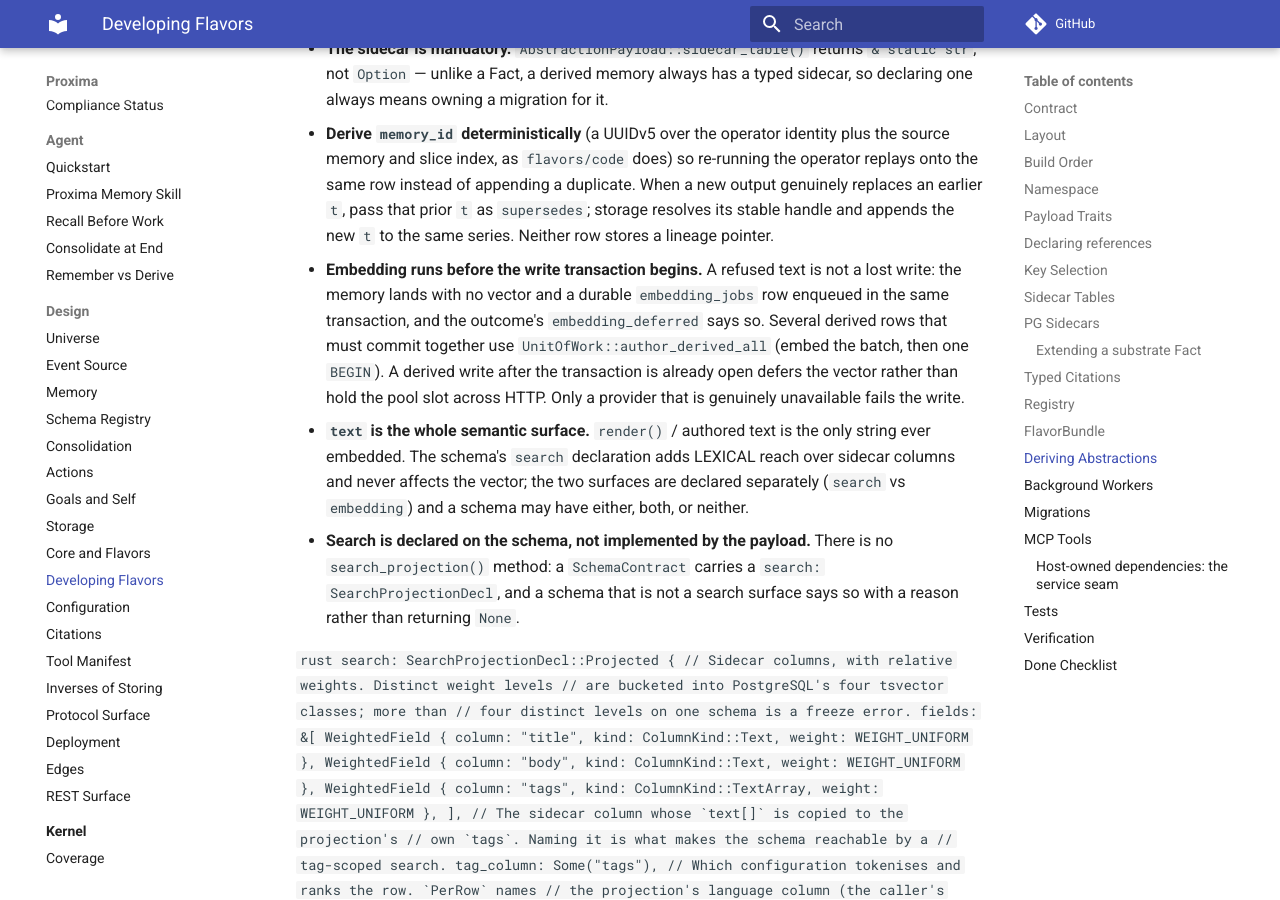
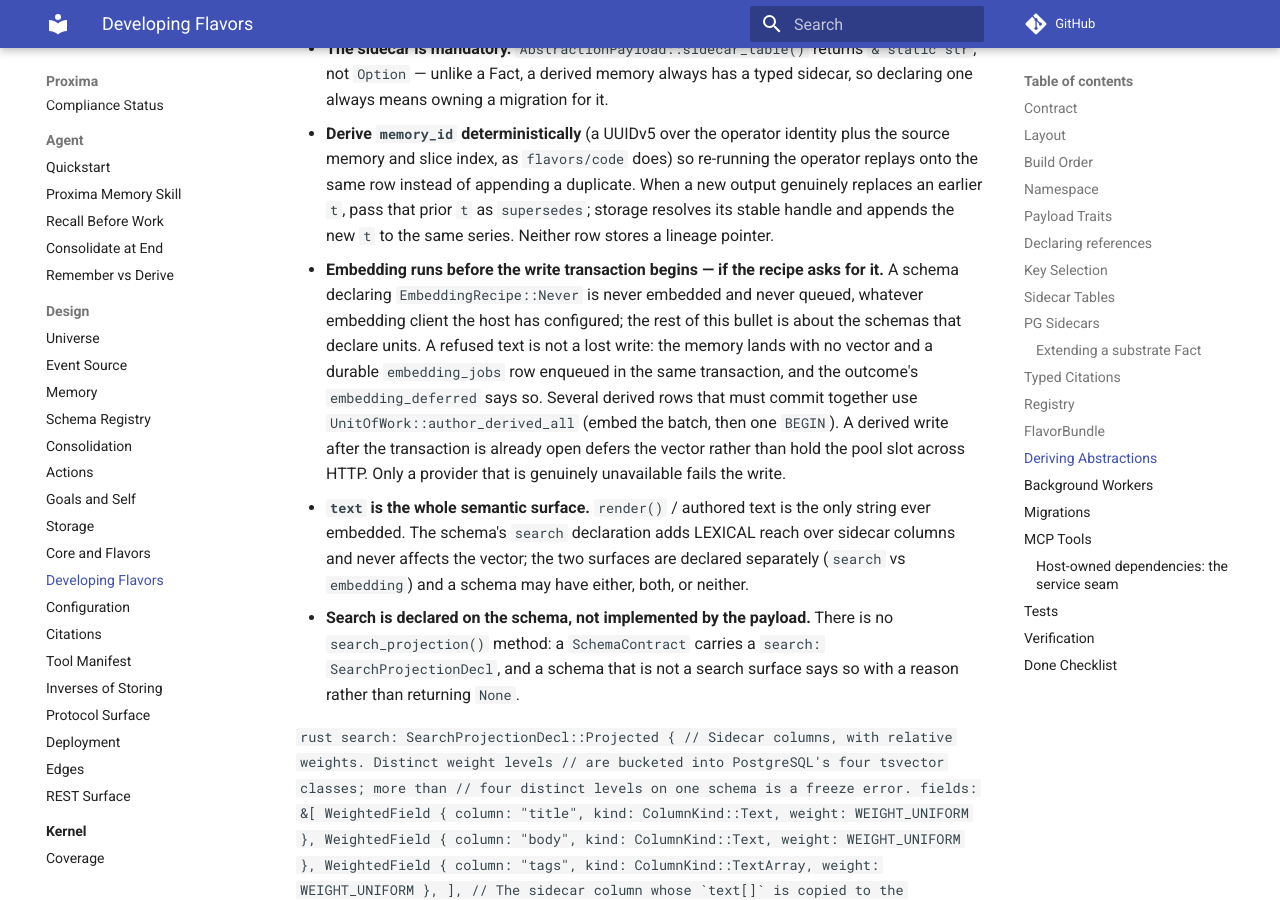
Before and after one commit to Aquilo-Solution-S/Proxima, an MkDocs documentation site: the page built from docs/09-developing-flavors.md, in a window 1280 px wide and 900 px high, scrolled down 13950 px. Built offline with MkDocs 1.6.1 and Material for MkDocs 9.7.7, drawn with Linux system fonts in a browser that asks for light colours; comment, search, counter and statistics services are not loaded.

Commit message:
docs: the embedding recipe governs, and the freeze comment says how far
Four places still described the declaration that no longer exists or the
check that no longer has its shape. `docs/11` attributed the upload Fact's
missing vector to `FactPayload::EMBEDDABLE = false`; `docs/08` counted the
declaration-vs-registration group as four and listed the embedding check
among them, when it is now a behaviour comparison and belongs on its own;
`docs/09`'s flavor-author checklist promised a durable `embedding_jobs`
row unconditionally, which is now what the recipe asks for.

The freeze comment over-claimed in the same breath: a `Units` arm that
resolves to nothing is refused only when NO registration of the id
resolves one, since the exclusion list is keyed by id. A shadowed
no-table arm is accepted, and correctly — the drain matches units by id
and finds the sibling's.

Co-Authored-By: Claude Fable 5 <noreply@anthropic.com>

```diff
--- a/docs/09-developing-flavors.md
+++ b/docs/09-developing-flavors.md
@@ -622,14 +622,18 @@ Contract points that are easy to get wrong:
   `t`, pass that prior `t` as `supersedes`; storage resolves its stable handle
   and appends the new `t` to the same series. Neither row stores a lineage
   pointer.
-- **Embedding runs before the write transaction begins.** A refused text
-  is not a lost write: the memory lands with no vector and a durable
-  `embedding_jobs` row enqueued in the same transaction, and the
-  outcome's `embedding_deferred` says so. Several derived rows that must
-  commit together use `UnitOfWork::author_derived_all` (embed the batch,
-  then one `BEGIN`). A derived write after the transaction is already
-  open defers the vector rather than hold the pool slot across HTTP.
-  Only a provider that is genuinely unavailable fails the write.
+- **Embedding runs before the write transaction begins — if the recipe
+  asks for it.** A schema declaring `EmbeddingRecipe::Never` is never
+  embedded and never queued, whatever embedding client the host has
+  configured; the rest of this bullet is about the schemas that declare
+  units. A refused text is not a lost write: the memory lands with no
+  vector and a durable `embedding_jobs` row enqueued in the same
+  transaction, and the outcome's `embedding_deferred` says so. Several
+  derived rows that must commit together use
+  `UnitOfWork::author_derived_all` (embed the batch, then one `BEGIN`). A
+  derived write after the transaction is already open defers the vector
+  rather than hold the pool slot across HTTP. Only a provider that is
+  genuinely unavailable fails the write.
 - **`text` is the whole semantic surface.** `render()` / authored text
   is the only string ever embedded. The schema's `search` declaration
   adds LEXICAL reach over sidecar columns and never affects the vector;
```
Also changed, not shown: docs/08-core-and-flavors.md (+11 -5 lines), docs/11-citations.md (+2 -2 lines), 1 other file.
